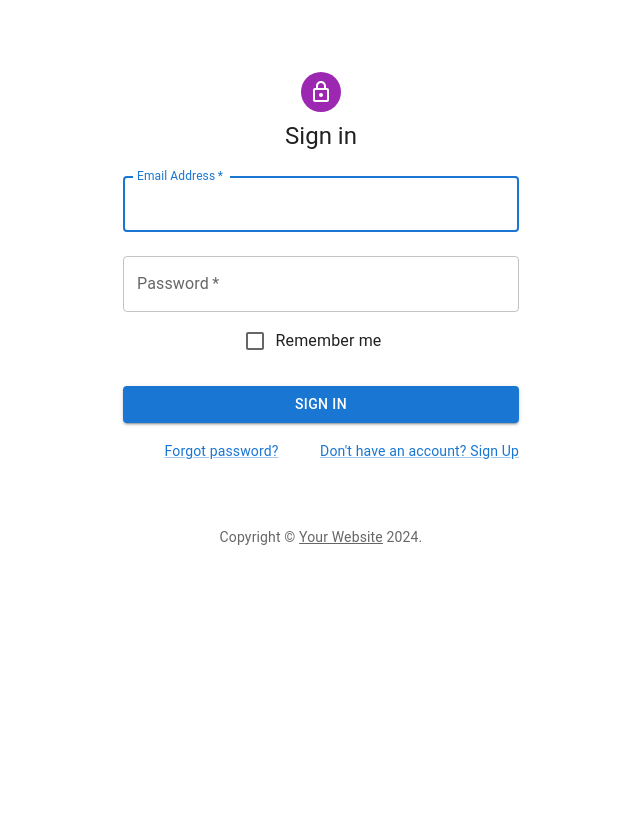
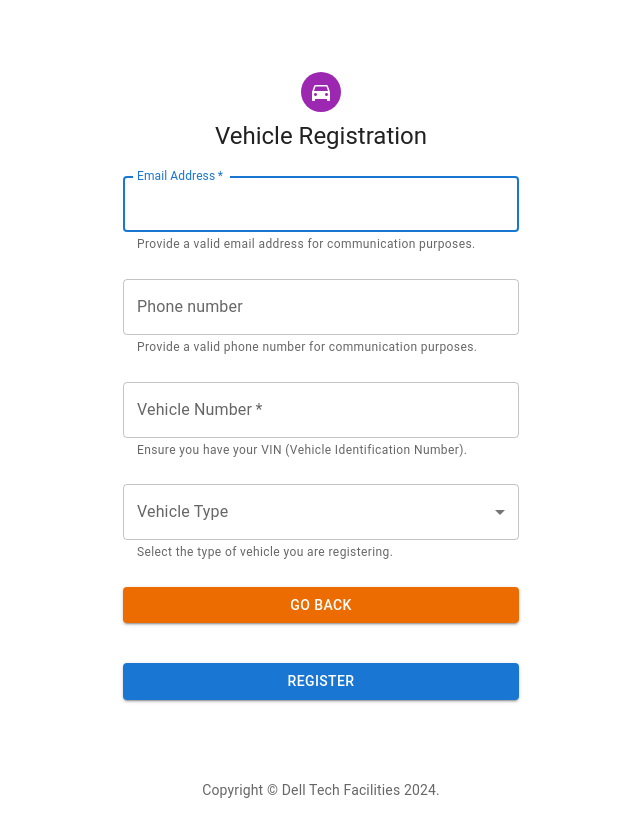
Before and after one commit to ak-sr-rgb/MyDellSpot, a React (Create React App) app: page /register in a window 1280 px wide. Shown: the whole page, without its empty margins (319-959 px from the left). Before the commit the page ends 800 px from the top, so only its background shows below. Built offline with nearby package versions, Linux system fonts and the light colour scheme.

Commit message:
registration inputs

```diff
--- a/src/Home.js
+++ b/src/Home.js
@@ -10,13 +10,12 @@ import ToggleButtonGroup from '@mui/material/ToggleButtonGroup';
 import AutoAwesomeRoundedIcon from '@mui/icons-material/AutoAwesomeRounded';
 import AppAppBar from './components/AppAppBar';
 import Hero from './components/Hero';
-import LogoCollection from './components/LogoCollection';
 import Highlights from './components/Highlights';
 import Features from './components/Features';
 import Testimonials from './components/Testimonials';
 import FAQ from './components/FAQ';
 import Footer from './components/Footer';
-import getLPTheme from './getLPTheme';
+// import getLPTheme from './getLPTheme';
 
 function ToggleCustomTheme({ showCustomTheme, toggleCustomTheme }) {
   return (
@@ -62,17 +61,17 @@ ToggleCustomTheme.propTypes = {
 
 export default function LandingPage() {
   const [mode, setMode] = React.useState('light');
-  const [showCustomTheme, setShowCustomTheme] = React.useState(true);
-  const LPtheme = createTheme(getLPTheme(mode));
+  // const [showCustomTheme, setShowCustomTheme] = React.useState(true);
+  // const LPtheme = createTheme(getLPTheme(mode));
   const defaultTheme = createTheme({ palette: { mode } });
 
   const toggleColorMode = () => {
     setMode((prev) => (prev === 'dark' ? 'light' : 'dark'));
   };
 
-  const toggleCustomTheme = () => {
-    setShowCustomTheme((prev) => !prev);
-  };
+  // const toggleCustomTheme = () => {
+  //   setShowCustomTheme((prev) => !prev);
+  // };
 
   return (
     <ThemeProvider theme={ defaultTheme}>
--- a/src/Register.js
+++ b/src/Register.js
@@ -3,23 +3,22 @@ import Avatar from '@mui/material/Avatar';
 import Button from '@mui/material/Button';
 import CssBaseline from '@mui/material/CssBaseline';
 import TextField from '@mui/material/TextField';
-import FormControlLabel from '@mui/material/FormControlLabel';
-import Checkbox from '@mui/material/Checkbox';
+import LocalParkingIcon from '@mui/icons-material/DirectionsCar';
 import Link from '@mui/material/Link';
 import Grid from '@mui/material/Grid';
 import Box from '@mui/material/Box';
-import LockOutlinedIcon from '@mui/icons-material/LockOutlined';
 import Typography from '@mui/material/Typography';
 import Container from '@mui/material/Container';
 import { createTheme, ThemeProvider } from '@mui/material/styles';
-
+import { FormControl, InputLabel, MenuItem, Select, FormHelperText } from '@mui/material';
+import {
+  useNavigate
+} from "react-router-dom";
 function Copyright(props) {
   return (
     <Typography variant="body2" color="text.secondary" align="center" {...props}>
-      {'Copyright © '}
-      <Link color="inherit" href="https://mui.com/">
-        Your Website
-      </Link>{' '}
+      {'Copyright © Dell Tech Facilities '}
+
       {new Date().getFullYear()}
       {'.'}
     </Typography>
@@ -31,6 +30,8 @@ function Copyright(props) {
 const defaultTheme = createTheme();
 
 export default function SignIn() {
+  const navigate = useNavigate();
+  const [vehicleType, setVehicleType] = React.useState("")
   const handleSubmit = (event) => {
     event.preventDefault();
     const data = new FormData(event.currentTarget);
@@ -38,6 +39,10 @@ export default function SignIn() {
       email: data.get('email'),
       password: data.get('password'),
     });
+  };
+
+  const handleChange = (event) => {
+    setVehicleType(event.target.value);
   };
 
   return (
@@ -53,10 +58,11 @@ export default function SignIn() {
           }}
         >
           <Avatar sx={{ m: 1, bgcolor: 'secondary.main' }}>
-            <LockOutlinedIcon />
+            <LocalParkingIcon />
           </Avatar>
           <Typography component="h1" variant="h5">
-            Sign in
+            Vehicle Registration
+
           </Typography>
           <Box component="form" onSubmit={handleSubmit} noValidate sx={{ mt: 1 }}>
             <TextField
@@ -67,41 +73,60 @@ export default function SignIn() {
               label="Email Address"
               name="email"
               autoComplete="email"
+              helperText="Provide a valid email address for communication purposes."
               autoFocus
+            />
+            <TextField
+              margin="normal"
+              fullWidth
+              name="password"
+              label="Phone number"
+              helperText="Provide a valid phone number for communication purposes."
+              autoComplete="current-password"
             />
             <TextField
               margin="normal"
               required
               fullWidth
               name="password"
-              label="Password"
-              type="password"
+              label="Vehicle Number"
               id="password"
+              helperText="Ensure you have your VIN (Vehicle Identification Number)."
               autoComplete="current-password"
             />
-            <FormControlLabel
-              control={<Checkbox value="remember" color="primary" />}
-              label="Remember me"
-            />
+            <FormControl fullWidth style={{ marginTop: 15 }}>
+              <InputLabel id="vehicle-type-label">Vehicle Type</InputLabel>
+              <Select
+                labelId="vehicle-type-label"
+                value={vehicleType}
+                label="Vehicle Type"
+                onChange={handleChange}
+              >
+                <MenuItem value="car">Car</MenuItem>
+                <MenuItem value="bike">Bike</MenuItem>
+              </Select>
+              <FormHelperText>Select the type of vehicle you are registering.</FormHelperText>
+            </FormControl>
             <Button
               type="submit"
               fullWidth
               variant="contained"
+              color="warning"
+              onClick={() =>
+                navigate("/")}
               sx={{ mt: 3, mb: 2 }}
             >
-              Sign In
+              Go Back
             </Button>
             <Grid container>
-              <Grid item xs>
-                <Link href="#" variant="body2">
-                  Forgot password?
-                </Link>
-              </Grid>
-              <Grid item>
-                <Link href="#" variant="body2">
-                  {"Don't have an account? Sign Up"}
-                </Link>
-              </Grid>
+              <Button
+                type="submit"
+                fullWidth
+                variant="contained"
+                sx={{ mt: 3, mb: 2 }}
+              >
+                Register
+              </Button>
             </Grid>
           </Box>
         </Box>
--- a/src/components/Footer.js
+++ b/src/components/Footer.js
@@ -2,29 +2,29 @@ import * as React from 'react';
 import Box from '@mui/material/Box';
 import Button from '@mui/material/Button';
 import Container from '@mui/material/Container';
-import IconButton from '@mui/material/IconButton';
+// import IconButton from '@mui/material/IconButton';
 import Link from '@mui/material/Link';
 import Stack from '@mui/material/Stack';
 import TextField from '@mui/material/TextField';
 import Typography from '@mui/material/Typography';
 
-import FacebookIcon from '@mui/icons-material/GitHub';
-import LinkedInIcon from '@mui/icons-material/LinkedIn';
+// import FacebookIcon from '@mui/icons-material/GitHub';
+// import LinkedInIcon from '@mui/icons-material/LinkedIn';
 
 const logoStyle = {
   width: '60px',
   height: 'auto',
 };
 
-function Copyright() {
-  return (
-    <Typography variant="body2" color="text.secondary" mt={1}>
-      {'Copyright © '}
-      <Link href="https://mui.com/">Sitemark&nbsp;</Link>
-      {new Date().getFullYear()}
-    </Typography>
-  );
-}
+// function Copyright() {
+//   return (
+//     <Typography variant="body2" color="text.secondary" mt={1}>
+//       {'Copyright © '}
+//       <Link href="https://mui.com/">Sitemark&nbsp;</Link>
+//       {new Date().getFullYear()}
+//     </Typography>
+//   );
+// }
 
 export default function Footer() {
   return (
--- a/src/components/Parking/ParkingSpot.js
+++ b/src/components/Parking/ParkingSpot.js
@@ -1,5 +1,5 @@
 import React from 'react';
-import { Card, CardContent, Typography, Button } from '@mui/material';
+import { Card, Typography, Button } from '@mui/material';
 import { styled } from '@mui/system';
 import DirectionsCarIcon from '@mui/icons-material/DirectionsCar';
 import TwoWheelerIcon from '@mui/icons-material/TwoWheeler';
--- a/src/components/Parking/ParkingSpotBooking.js
+++ b/src/components/Parking/ParkingSpotBooking.js
@@ -1,5 +1,5 @@
 import React, { useState } from 'react';
-import { Container, Typography, Grid } from '@mui/material';
+import { Container, Typography } from '@mui/material';
 import ParkingSpotList from './ParkingSpotList';
 
 const ParkingSpotBooking = () => {
```
Also changed, not shown: src/DatePicker.js (added, +27 -0 lines).
